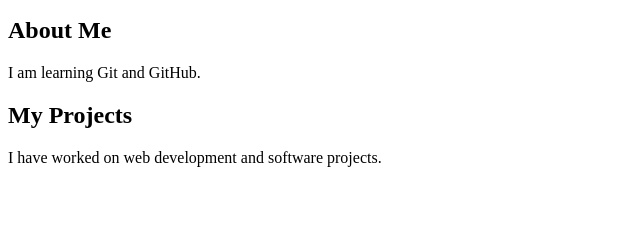
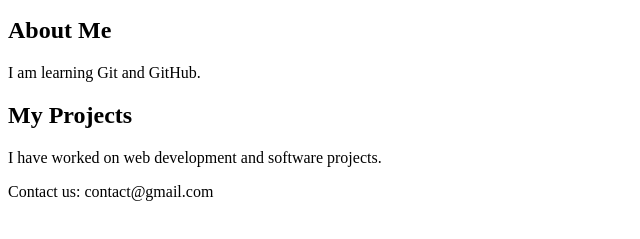
Before and after one commit to heeranyarajagopal19/MyFirstGitProject, a plain HTML site: page index.html in a window 1280 px wide. Shown: the part 101-340 px from the top of the page, without its empty margins (0-640 px from the left). Drawn offline with Linux system fonts and the light colour scheme.

Commit message:
Add Footer Contact

```diff
--- a/index.html
+++ b/index.html
@@ -12,5 +12,7 @@
 
     <h2>My Projects</h2>
     <p>I have worked on web development and software projects.</p>
+
+    <footer>Contact us: contact@gmail.com</footer>
 </body>
 </html>
```
